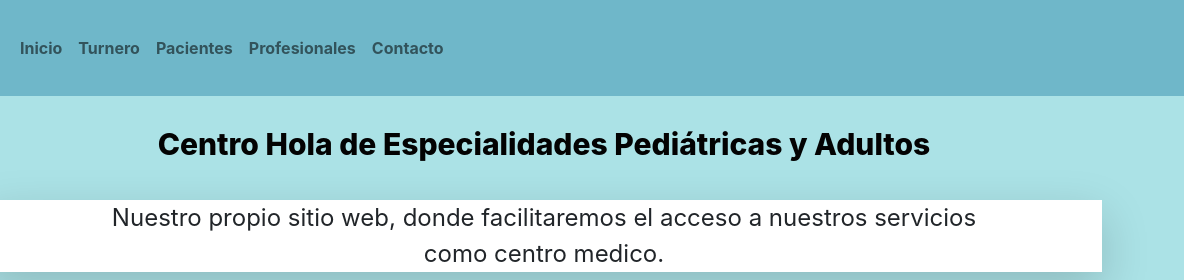
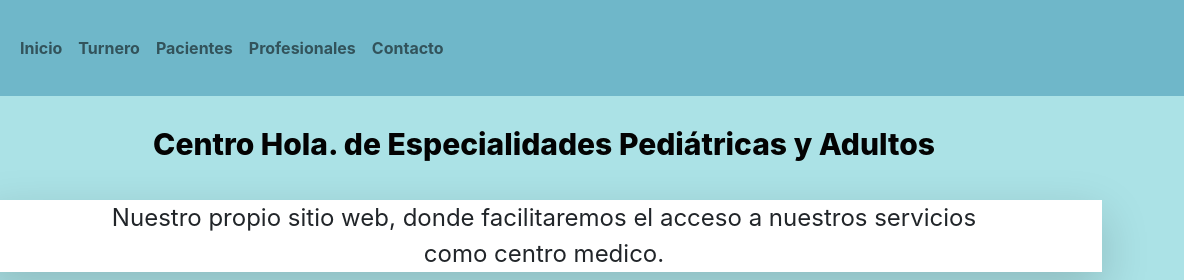
Before and after one commit to MateoGJ/Proyecto-Coderhouse, a website: page Index.html in a window 1280 px wide. Shown: the top 280 px of the page, 96-1280 px from the left. Drawn offline with nearby package versions, Linux system fonts and the light colour scheme.

Commit message:
4ta entrega

```diff
--- a/Index.html
+++ b/Index.html
@@ -99,7 +99,7 @@
   </header>
   <main>
     <div class="container">
-      <h1>Centro Hola de Especialidades Pediátricas y Adultos</h1>
+      <h1>Centro Hola. de Especialidades Pediátricas y Adultos</h1>
       <div class="presentacion pr-5 pl-5 justify-content-center shadow-lg">
         <p>Nuestro propio sitio web, donde facilitaremos el acceso a
           nuestros servicios como centro medico.</p>
```
